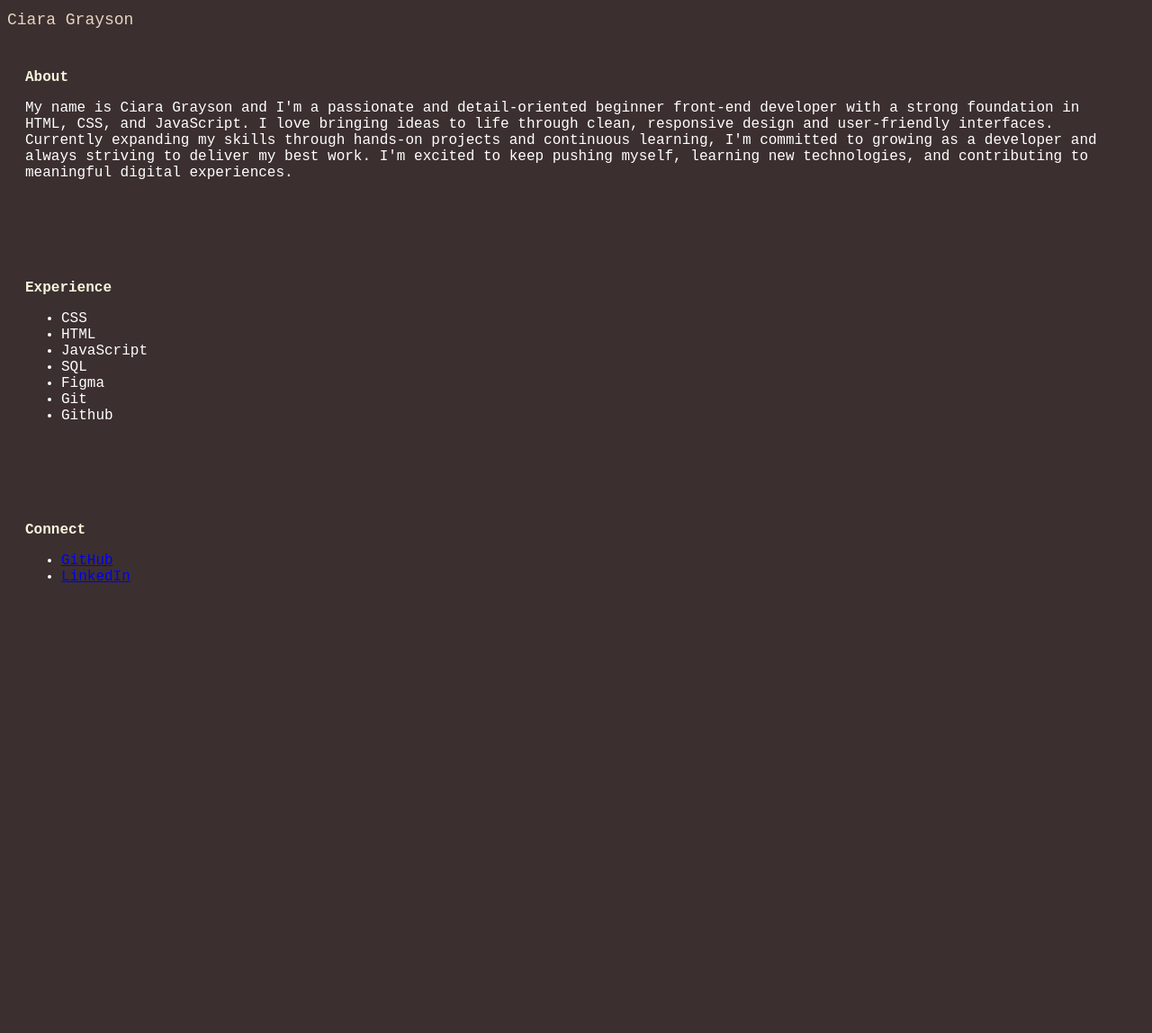
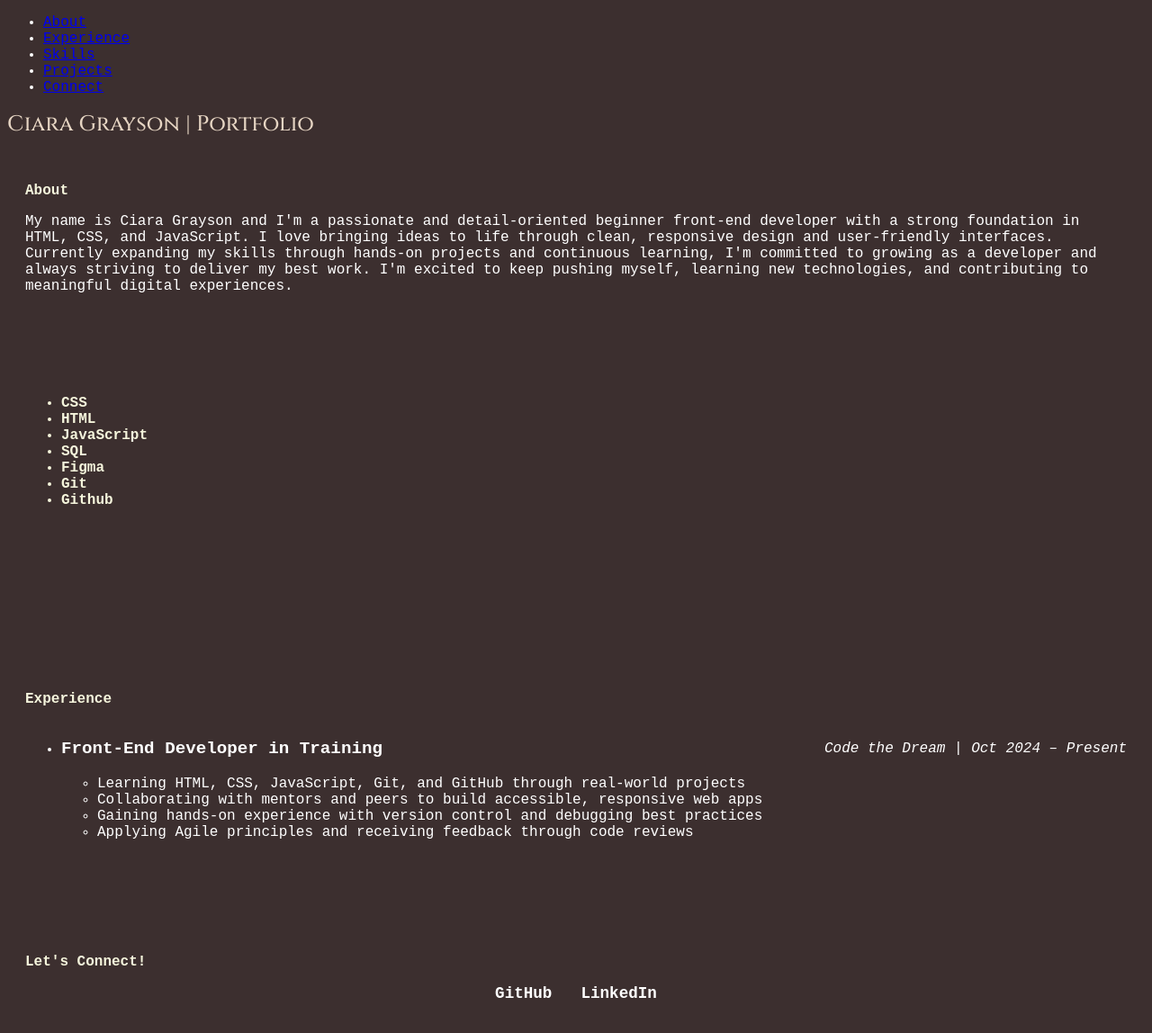
Before and after one commit to ciaragray/ciaragrayson_kepler2025, a plain HTML site: page index.html in a window 1280 px wide. Shown: the whole page at 90% size. Before the commit the page ends 800 px from the top, so only its background shows below. Drawn offline with Linux system fonts and the light colour scheme.

Commit message:
Formatted styles added

```diff
--- a/CSS/index.css
+++ b/CSS/index.css
@@ -12,13 +12,67 @@ section {
 #Experience {
   justify-content: center;
 }
+
+.cinzel-<uniquifier > {
+  font-family: "Cinzel", serif;
+  font-optical-sizing: auto;
+  font-weight: <weight>;
+  font-style: normal;
+}
 h1 {
-  font-weight: 300;
-  font-size: large;
-  font-family: "Courier New", Courier, monospace;
+  font-weight: 500;
+  font-size: x-large;
+  font-family: "Cinzel";
   color: #e6d5c3;
 }
 h2 {
   font-size: medium;
   color: beige;
 }
+
+.job {
+  margin-bottom: 2rem;
+}
+
+.job-header {
+  display: flex;
+  justify-content: space-between;
+  flex-wrap: wrap;
+  align-items: center;
+}
+
+.job-title {
+  font-size: 1.2rem;
+  font-weight: bold;
+}
+
+.job-dates {
+  font-size: 1rem;
+  color: var(--dusty-gold-leaf);
+  font-style: italic;
+}
+
+.job-description {
+  margin-top: 1rem;
+  padding-left: 1.5rem;
+  line-height: 1.6;
+}
+.social-links {
+  display: flex;
+  justify-content: center;
+  gap: 2rem;
+  margin-top: 1rem;
+  flex-wrap: wrap;
+}
+
+.social-links a {
+  color: var(--emerald-green);
+  font-weight: bold;
+  text-decoration: none;
+  font-size: 1.1rem;
+  transition: color 0.3s;
+}
+
+.social-links a:hover {
+  color: var(--dusty-gold-leaf);
+}
--- a/index.html
+++ b/index.html
@@ -1,10 +1,26 @@
 <!DOCTYPE html>
 <head>
-  <title>Ciara Grayson's Portfolio</title>
+  <title>Ciara Grayson | Portfolio</title>
   <link rel="stylesheet" href="css/index.css" />
+  <link rel="preconnect" href="https://fonts.googleapis.com" />
+  <link rel="preconnect" href="https://fonts.gstatic.com" crossorigin />
+  <link
+    href="https://fonts.googleapis.com/css2?family=Cinzel:wght@400..900&display=swap"
+    rel="stylesheet"
+  />
 </head>
 <body>
-  <h1>Ciara Grayson</h1>
+  <nav class="navbar">
+    <ul>
+      <li><a href="#about">About</a></li>
+      <li><a href="#experience">Experience</a></li>
+      <li><a href="#skills">Skills</a></li>
+      <li><a href="#projects">Projects</a></li>
+      <li><a href="#contact">Connect</a></li>
+    </ul>
+  </nav>
+
+  <h1>Ciara Grayson | Portfolio</h1>
   <section id="About">
     <h2>About</h2>
     <p>
@@ -18,8 +34,8 @@
       experiences.
     </p>
   </section>
-  <section id="Experience">
-    <h2>Experience</h2>
+  <section id="Skills">
+    <h2>
       <ul>
         <li>CSS</li>
         <li>HTML</li>
@@ -29,18 +45,33 @@
         <li>Git</li>
         <li>Github</li>
       </ul>
+    </h2>
   </section>
-  <section id="Connect">
-    <h2>Connect</h2>
+  <section id="Projects"><h2></h2></section>
+  <section id="Experience" class = "Experience">
+    <h2>Experience</h2>
     <ul>
       <li>
-        <a href="https://github.com/ciaragray" target="_blank">GitHub</a>
+        <div class="job">
+            <div class="job-header">
+              <h3 class="job-title">Front-End Developer in Training</h3>
+              <span class="job-dates">Code the Dream | Oct 2024 – Present</span>
+            </div>
+        <ul class = "Job Description">
+            <li>Learning HTML, CSS, JavaScript, Git, and GitHub through real-world projects</li><li>Collaborating with mentors and peers to build accessible, responsive web apps
+
         </li>
-      <li>
-        <a href="https://www.linkedin.com/in/ctgrayson10209" target="_blank"
-          >LinkedIn</a
-        >
+        <li>Gaining hands-on experience with version control and debugging best practices</li><li>Applying Agile principles and receiving feedback through code reviews</li></ul>
+
       </li>
     </ul>
   </section>
+  <section id="Connect">
+    <h2> Let's Connect!</h2>
+    <div class="social-links">
+        <a href="https://github.com/ciaragray" target="_blank">GitHub</a>
+        <a href="https://www.linkedin.com/in/ctgrayson10209" target="_blank">LinkedIn</a>
+      </div>
+    </section>
+  </section>
 </body>
```
Lines whose indentation alone changed are shown as unchanged.
